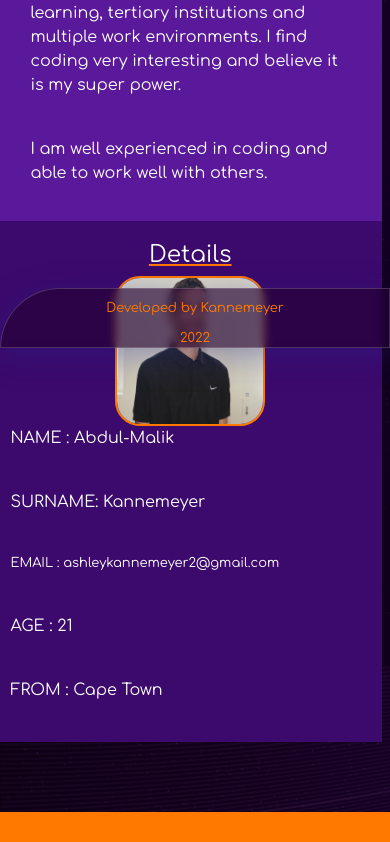
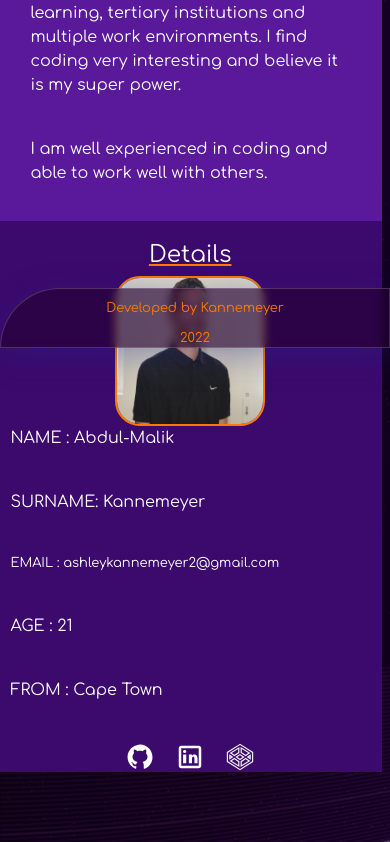
Before and after one commit to TDL2627/multi-vue-page, a Vue app: page /about in a window 390 px wide. Shown: the part 496-1338 px from the top of the page. Before the commit the page ends 1308 px from the top, so only its background shows below. Built offline with nearby package versions, Linux system fonts and the light colour scheme.

Commit message:
newupdate nav2

```diff
--- a/src/components/About-c.vue
+++ b/src/components/About-c.vue
@@ -42,7 +42,37 @@
 <br>
 <p>FROM   : Cape Town</p>
 <br>
+<div class="iconz">
+<a target="_blank" class="sidelinker" href="https://github.com/TDL2627/"><svg xmlns="http://www.w3.org/2000/svg" x="0px" y="0px" width="50" height="30" viewBox="0 0 172 172" style=" fill:#ff7900;">
+          <g fill="none" fill-rule="nonzero" stroke="none" stroke-width="1" stroke-linecap="butt" stroke-linejoin="miter" stroke-miterlimit="10" stroke-dasharray="" stroke-dashoffset="0" font-family="none" font-weight="none" font-size="none" text-anchor="none" style="mix-blend-mode: normal">
+            <path d="M0,172v-172h172v172z" fill="none"></path>
+            <g fill="#ffffff">
+              <path d="M78.11667,15.05c-32.96667,3.58333 -59.48333,30.1 -63.06667,62.35c-3.58333,33.68333 15.76667,63.78333 45.15,75.25c2.15,0.71667 4.3,-0.71667 4.3,-3.58333v-11.46667c0,0 -2.86667,0.71667 -6.45,0.71667c-10.03333,0 -14.33333,-8.6 -15.05,-13.61667c-0.71667,-2.86667 -2.15,-5.01667 -4.3,-7.16667c-2.15,-0.71667 -2.86667,-0.71667 -2.86667,-1.43333c0,-1.43333 2.15,-1.43333 2.86667,-1.43333c4.3,0 7.88333,5.01667 9.31667,7.16667c3.58333,5.73333 7.88333,7.16667 10.03333,7.16667c2.86667,0 5.01667,-0.71667 6.45,-1.43333c0.71667,-5.01667 2.86667,-10.03333 7.16667,-12.9c-16.48333,-3.58333 -28.66667,-12.9 -28.66667,-28.66667c0,-7.88333 3.58333,-15.76667 8.6,-21.5c-0.71667,-1.43333 -1.43333,-5.01667 -1.43333,-10.03333c0,-2.86667 0,-7.16667 2.15,-11.46667c0,0 10.03333,0 20.06667,9.31667c3.58333,-1.43333 8.6,-2.15 13.61667,-2.15c5.01667,0 10.03333,0.71667 14.33333,2.15c9.31667,-9.31667 20.06667,-9.31667 20.06667,-9.31667c1.43333,4.3 1.43333,8.6 1.43333,11.46667c0,5.73333 -0.71667,8.6 -1.43333,10.03333c5.01667,5.73333 8.6,12.9 8.6,21.5c0,15.76667 -12.18333,25.08333 -28.66667,28.66667c4.3,3.58333 7.16667,10.03333 7.16667,16.48333v18.63333c0,2.15 2.15,4.3 5.01667,3.58333c26.51667,-10.75 45.15,-36.55 45.15,-66.65c0,-43 -36.55,-76.68333 -79.55,-71.66667z">
+              </path>
+            </g>
+          </g>
+        </svg></a>
 
+        <a target="_blank" class="sidelinker" href="https://www.linkedin.com/in/ashley-kannemeyer-01b37121b/"><svg xmlns="http://www.w3.org/2000/svg" x="0px" y="0px" width="50" height="30" viewBox="0 0 172 172" style=" fill:#000000;">
+          <g fill="none" fill-rule="nonzero" stroke="none" stroke-width="1" stroke-linecap="butt" stroke-linejoin="miter" stroke-miterlimit="10" stroke-dasharray="" stroke-dashoffset="0" font-family="none" font-weight="none" font-size="none" text-anchor="none" style="mix-blend-mode: normal">
+            <path d="M0,172v-172h172v172z" fill="none"></path>
+            <g fill="#ffffff">
+              <path d="M35.83333,21.5c-7.91917,0 -14.33333,6.41417 -14.33333,14.33333v100.33333c0,7.91917 6.41417,14.33333 14.33333,14.33333h100.33333c7.91917,0 14.33333,-6.41417 14.33333,-14.33333v-100.33333c0,-7.91917 -6.41417,-14.33333 -14.33333,-14.33333zM35.83333,35.83333h100.33333v100.33333h-100.33333zM55.75163,45.26758c-6.14183,0 -9.82617,3.69207 -9.82617,8.6084c0,4.91633 3.68479,8.5944 9.21029,8.5944c6.14183,0 9.82617,-3.67807 9.82617,-8.5944c0,-4.91633 -3.68479,-8.6084 -9.21029,-8.6084zM46.41536,71.66667v50.16667h18.08464v-50.16667zM79.42122,71.66667v50.16667h18.08464v-27.4209c0,-8.16283 5.82392,-9.33626 7.57259,-9.33626c1.74867,0 6.42481,1.75393 6.42481,9.33626v27.4209h17.49674v-27.4209c0,-15.74517 -6.99657,-22.74577 -15.74707,-22.74577c-8.7505,0 -13.4179,2.91369 -15.74707,6.99869v-6.99869z">
+              </path>
+            </g>
+          </g>
+        </svg></a>
+
+        <a target="_blank" class="sidelinker" href="https://codepen.io/TDL2627"><svg xmlns="http://www.w3.org/2000/svg" x="0px" y="0px" width="50" height="30" viewBox="0 0 172 172" style=" fill:#000000;">
+          <g fill="none" fill-rule="nonzero" stroke="none" stroke-width="1" stroke-linecap="butt" stroke-linejoin="miter" stroke-miterlimit="10" stroke-dasharray="" stroke-dashoffset="0" font-family="none" font-weight="none" font-size="none" text-anchor="none" style="mix-blend-mode: normal">
+            <path d="M0,172v-172h172v172z" fill="none"></path>
+            <g fill="#ecf0f1">
+              <path d="M86,9.675l-1.84094,1.1825l-73.83906,46.92375v56.4375l75.68,48.10625l75.68,-48.10625v-56.4375zM86,17.845l68.8,43.71219v48.88563l-68.8,43.71219l-68.8,-43.71219v-48.88563zM82.56,27.96344l-55.85969,35.50188l26.90187,18.65125l28.95781,-19.72625zM89.44,27.96344v34.42688l1.505,1.02125l27.45281,18.705l26.90187,-18.65125zM75.68,40.48719v18.26156l-22.0375,15.02313l-14.5125,-10.06469zM96.32,40.48719l36.55,23.22l-14.5125,10.05125l-22.0375,-15.00969zM86,68.155l-26.48531,18.06l26.48531,18.35563l1.96188,-1.35719l24.52344,-16.99844zM24.08,69.80781v32.43812l23.59625,-16.08469l-4.12531,-2.84875zM147.92,69.82125l-23.59625,16.34l4.13875,2.83531l19.4575,13.24937zM86,76.48625l14.33781,9.7825l-14.33781,9.93031l-14.33781,-9.93031zM30.96,82.94969l4.56875,3.17125l-4.56875,3.10406zM141.04,82.94969v6.27531l-4.56875,-3.10406zM53.57531,90.25969l-1.96188,1.33031l-24.87281,16.97156l55.81937,35.475v-33.68781zM118.42469,90.25969l-28.98469,20.08906v33.68781l55.81938,-35.475zM53.535,98.61781l22.145,15.33219v17.56281l-36.4425,-23.15281zM118.465,98.61781l14.2975,9.74219l-36.4425,23.15281v-17.56281z">
+              </path>
+            </g>
+          </g>
+        </svg></a>
+ </div>
 </div>
 <div class="container two">
     <img class="mini-me" src="../assets/people/me.jpg" alt="me">
@@ -77,6 +107,7 @@
 </div>
 
 </div>
+
 </div>
 
 </div>
@@ -126,7 +157,9 @@ p{
   color: white;
   text-align: start;
 }
-
+.iconz{
+  display: none;
+}
 .mini-me{
   height: 125px;
   width: 125px;
@@ -149,6 +182,7 @@ p{
 .three{
   display: none;
   text-align: center;
+
 }
 .page{
     margin-top:0;
@@ -158,6 +192,9 @@ p{
 .about{
  height: 100% !important;
  padding-bottom: 50px;
+}
+.iconz{
+  display: initial !important;
 }
 .cod1,.cod2{
   width: 100%;
@@ -171,6 +208,7 @@ p{
 .three{
   text-align: center;
   display: initial;
+
 }
 .email{
  font-size: 13px;
```
